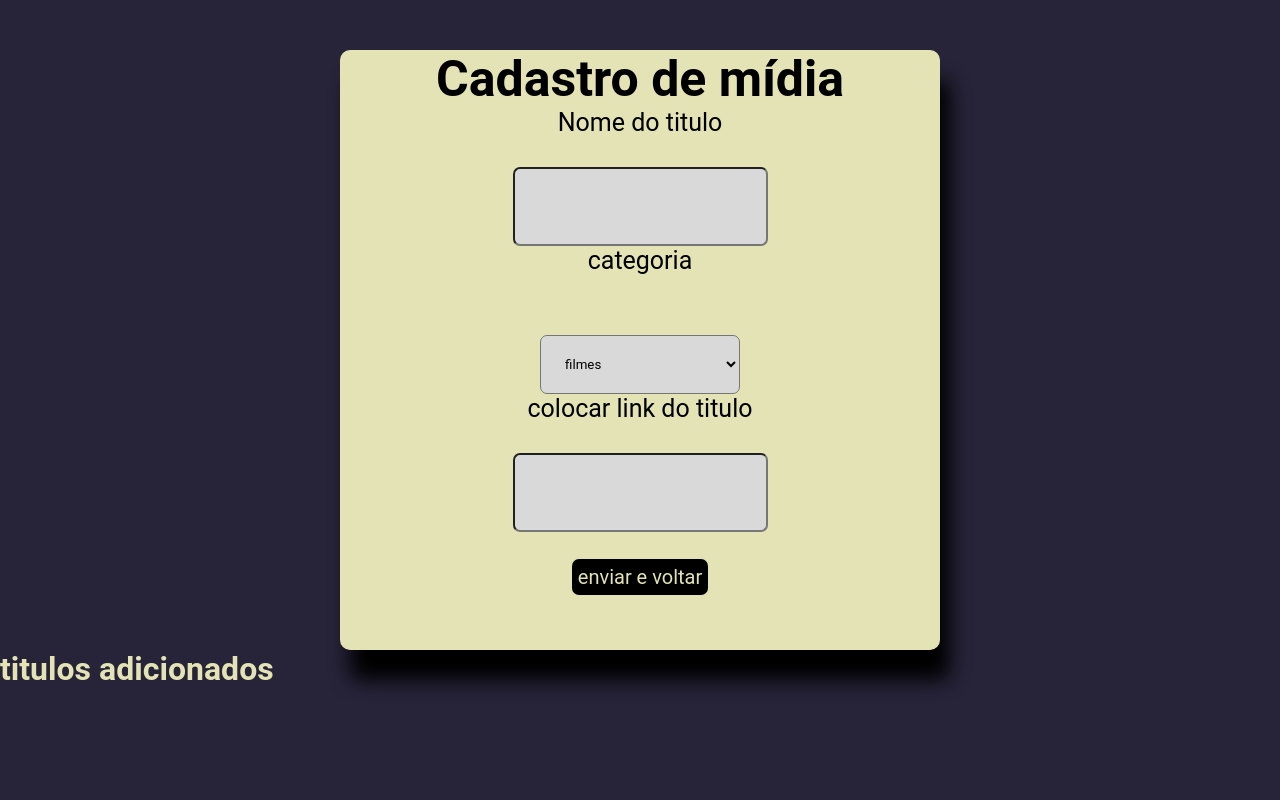
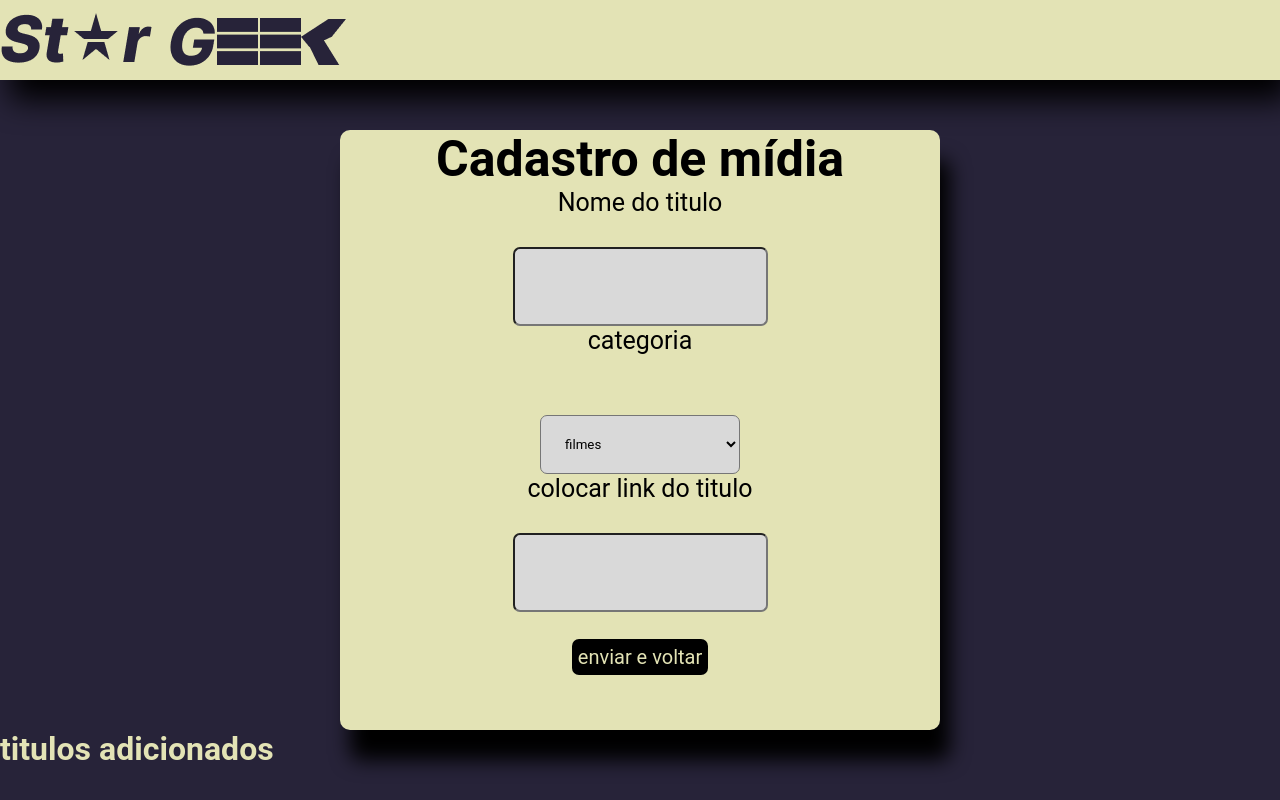
Before and after one commit to motomotoguilima/StarGeek, a plain HTML site: page cadastrodemidia.html in a window 1280 px wide. Drawn offline with Linux system fonts and the light colour scheme.

Commit message:
novodenovo

```diff
--- a/cadastrodemidia.html
+++ b/cadastrodemidia.html
@@ -10,6 +10,7 @@
 </head>
 <body onload="mostrarCadastro()">
     <header class="cabecalho">
+        <img src="img/logo imagem.png">
     </header>
     <form>
             <div class="div">
```
